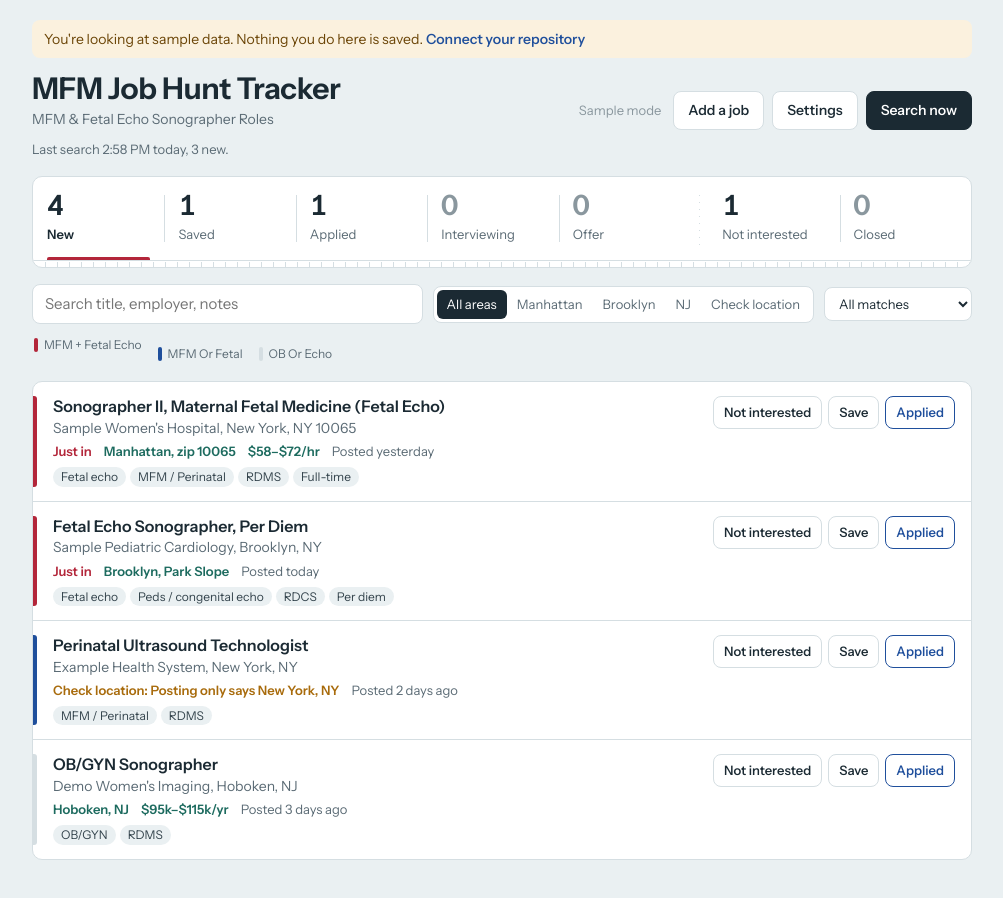
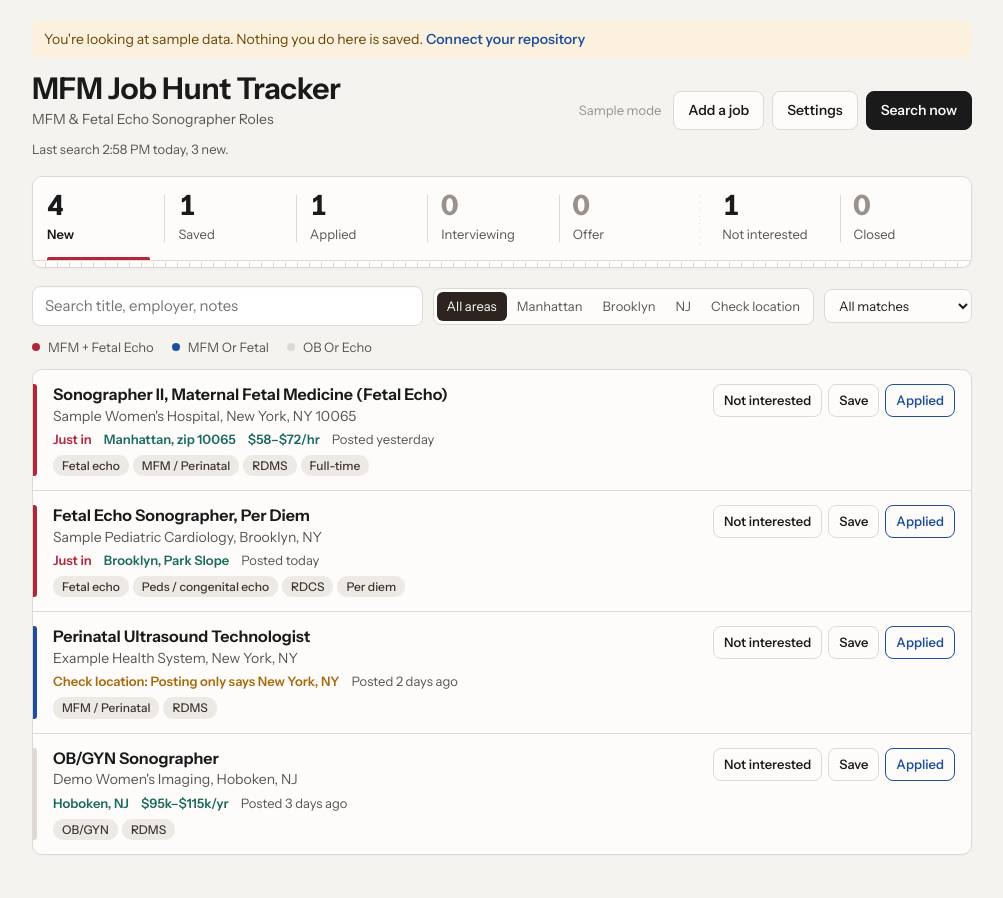
Before and after one commit to ant-personal-ghub/job-tracker, a plain HTML site: page index.html in a window 1280 px wide. Both pictures are taken after a click on the button "Preview with sample data". Shown: the whole page, without its empty margins (138-1141 px from the left). Drawn offline with Linux system fonts and the light colour scheme.

Commit message:
Update CSS variables and styles for improved design

```diff
--- a/index.html
+++ b/index.html
@@ -10,12 +10,12 @@
 <link href="https://fonts.googleapis.com/css2?family=Instrument+Sans:wdth,wght@85..100,400..700&display=swap" rel="stylesheet">
 <style>
 :root {
-  --bg: #eaf0f2;
-  --surface: #ffffff;
-  --ink: #1b2a33;
-  --muted: #5b6b75;
-  --faint: #8a979e;
-  --line: #d5dee2;
+  --bg: #f5f3f0;
+  --surface: #fdfcfb;
+  --ink: #1a1a1a;
+  --muted: #5a5550;
+  --faint: #9a918a;
+  --line: #e0d9d3;
   --red: #b3263a;       /* color Doppler: flow toward */
   --blue: #1f4f9c;      /* color Doppler: flow away */
   --teal: #1d6b5f;
@@ -58,10 +58,10 @@ a { color: var(--blue); }
 
 /* Pipeline: a caliper ruler across the stages */
 .pipeline { position: relative; display: grid; grid-template-columns: repeat(5, minmax(84px, 1fr)) 18px repeat(2, minmax(84px, 1fr));
-  background: var(--surface); border: 1px solid var(--line); border-radius: var(--radius); overflow-x: auto; margin-bottom: 16px; }
+  background: var(--surface); border: 1px solid var(--line); border-radius: var(--radius); overflow-x: auto; margin-bottom: 18px; box-shadow: 0 1px 3px rgba(0,0,0,.04); }
 .stage { position: relative; border: 0; background: none; text-align: left; padding: 14px 14px 16px; }
 .stage + .stage::before { content: ""; position: absolute; left: 0; top: 18px; bottom: 18px; width: 1px; background: var(--line); }
-.stage .n { display: block; font-size: 28px; font-weight: 600; line-height: 1; font-variant-numeric: tabular-nums; color: var(--faint); }
+.stage .n { display: block; font-size: 28px; font-weight: 700; line-height: 1; font-variant-numeric: tabular-nums; color: var(--faint); letter-spacing: -0.01em; }
 .stage .l { display: block; font-size: 13px; color: var(--muted); margin-top: 6px; white-space: nowrap; }
 .stage::after { content: ""; position: absolute; left: 14px; right: 14px; bottom: 0; height: 3px; border-radius: 2px 2px 0 0; background: transparent; }
 .stage[aria-pressed="true"] .n { color: var(--ink); }
@@ -75,14 +75,14 @@ a { color: var(--blue); }
 
 /* Filters */
 .filters { display: flex; gap: 10px; flex-wrap: wrap; align-items: center; margin-bottom: 12px; }
-.search { flex: 1 1 220px; border: 1px solid var(--line); background: var(--surface); border-radius: 8px; padding: 8px 12px; min-width: 0; }
+.search { flex: 1 1 220px; border: 1px solid var(--line); background: #fff; border-radius: 8px; padding: 8px 12px; min-width: 0; box-shadow: inset 0 1px 2px rgba(0,0,0,.04); }
 .seg { display: inline-flex; background: var(--surface); border: 1px solid var(--line); border-radius: 8px; padding: 3px; flex-wrap: wrap; }
 .seg button { border: 0; background: none; border-radius: 6px; padding: 5px 10px; font-size: 13px; color: var(--muted); }
-.seg button[aria-pressed="true"] { background: var(--ink); color: #fff; }
+.seg button[aria-pressed="true"] { background: #2d2420; color: #fff; }
 select.plain { border: 1px solid var(--line); background: var(--surface); border-radius: 8px; padding: 7px 10px; font-size: 13px; }
 
 /* Job list */
-.list { background: var(--surface); border: 1px solid var(--line); border-radius: var(--radius); }
+.list { background: var(--surface); border: 1px solid var(--line); border-radius: var(--radius); box-shadow: 0 1px 2px rgba(0,0,0,.03); }
 .job { position: relative; display: grid; grid-template-columns: 1fr auto; gap: 6px 16px; padding: 14px 16px 14px 20px; border-top: 1px solid var(--line); }
 .job:first-child { border-top: 0; }
 .job::before { content: ""; position: absolute; left: 0; top: 14px; bottom: 14px; width: 4px; border-radius: 0 3px 3px 0; background: var(--line); }
@@ -90,7 +90,7 @@ select.plain { border: 1px solid var(--line); background: var(--surface); border
 .job[data-tier="strong"]::before { background: var(--blue); }
 .job.flash { animation: flash 1.6s ease-out; }
 @keyframes flash { from { background: var(--amber-bg); } to { background: var(--surface); } }
-.job-title { font-size: 16px; font-weight: 600; line-height: 1.3; background: none; border: 0; padding: 0; text-align: left; }
+.job-title { font-size: 16px; font-weight: 650; line-height: 1.3; background: none; border: 0; padding: 0; text-align: left; color: var(--ink); }
 .job-title:hover { color: var(--blue); }
 .job.passed .job-title, .job.closed .job-title { text-decoration: line-through; text-decoration-color: var(--faint); color: var(--muted); }
 .job-sub { color: var(--muted); font-size: 14px; }
@@ -100,14 +100,14 @@ select.plain { border: 1px solid var(--line); background: var(--surface); border
 .salary { color: var(--teal); font-weight: 600; }
 .fresh { color: var(--red); font-weight: 600; }
 .tags { display: flex; flex-wrap: wrap; gap: 4px; margin-top: 6px; }
-.tag { font-size: 12px; background: var(--bg); color: #33434c; border-radius: 10px; padding: 1px 8px; }
+.tag { font-size: 12px; background: #ede9e4; color: #3d3530; border-radius: 10px; padding: 2px 9px; font-weight: 500; }
 .due { color: var(--amber); font-weight: 600; }
 .due.over { color: var(--red); }
-.legend { display: flex; gap: 16px; flex-wrap: wrap; font-size: 12px; color: var(--muted); margin: 4px 0 10px 2px; align-items: center; }
-.legend span { display: inline-flex; align-items: center; gap: 6px; }
-.legend span::before { content: ""; width: 4px; height: 14px; border-radius: 2px; background: var(--line); }
-.legend .top::before { background: var(--red); }
-.legend .strong::before { background: var(--blue); }
+.legend { display: flex; flex-direction: row; gap: 18px; font-size: 13px; color: var(--muted); margin: 6px 0 12px 0; }
+.legend span { display: flex; flex-direction: row; align-items: center; gap: 6px; white-space: nowrap; }
+.legend-dot { display: inline-block; width: 8px; height: 8px; border-radius: 50%; background: var(--line); flex: none; margin-right: 2px; }
+.legend .ltop .legend-dot { background: var(--red); }
+.legend .lstrong .legend-dot { background: var(--blue); }
 .actions { display: flex; gap: 6px; align-items: flex-start; flex-wrap: wrap; justify-content: flex-end; }
 .act { border: 1px solid var(--line); background: var(--surface); border-radius: 8px; padding: 6px 10px; font-size: 13px; font-weight: 550; white-space: nowrap; }
 .act:hover { border-color: #b9c6cc; }
@@ -127,7 +127,7 @@ select.plain { border: 1px solid var(--line); background: var(--surface); border
 
 /* Settings */
 .panel { background: var(--surface); border: 1px solid var(--line); border-radius: var(--radius); padding: 18px 20px; margin-bottom: 14px; }
-.panel h2 { font-size: 18px; margin: 0 0 4px; font-weight: 650; }
+.panel h2 { font-size: 18px; margin: 0 0 4px; font-weight: 700; letter-spacing: -0.01em; }
 .panel > p { margin: 0 0 14px; color: var(--muted); font-size: 14px; }
 .area { border-top: 1px solid var(--line); padding: 14px 0 6px; }
 .area:first-of-type { border-top: 0; padding-top: 4px; }
@@ -515,7 +515,7 @@ function renderJobs() {
       <option value="possible"${state.tier === "possible" ? " selected" : ""}>OB Or Echo</option>
     </select>
   </div>
-  <div class="legend" aria-hidden="true"><span class="top">MFM + Fetal Echo</span><span class="strong">MFM Or Fetal</span><span class="possible">OB Or Echo</span></div>
+  <div class="legend" aria-hidden="true"><span class="ltop"><span class="legend-dot"></span>MFM + Fetal Echo</span><span class="lstrong"><span class="legend-dot"></span>MFM Or Fetal</span><span class="lpossible"><span class="legend-dot"></span>OB Or Echo</span></div>
   <div id="list">${renderList()}</div>`;
 }
 function visibleJobs() {
```
